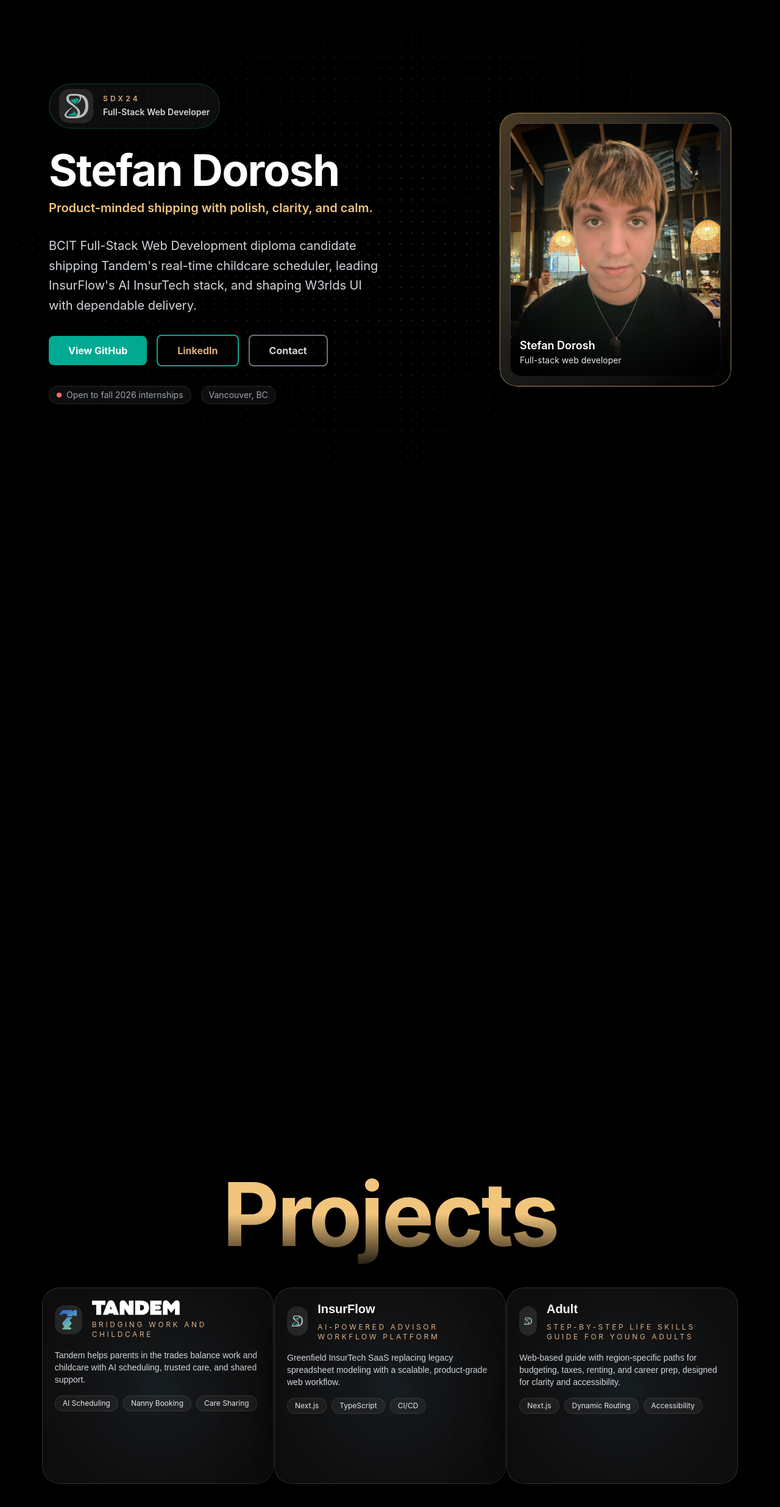
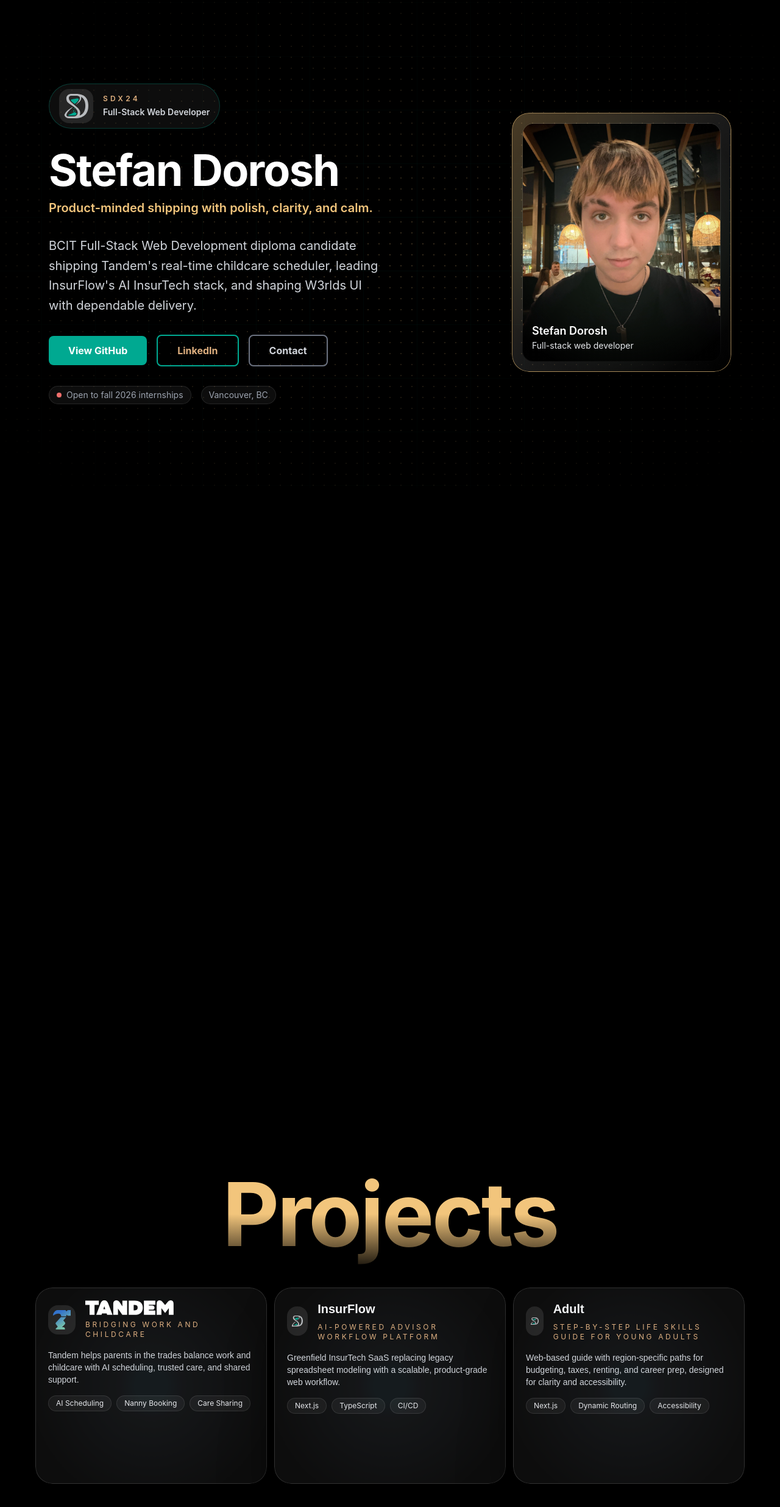
Before and after one commit to SDX24/SDX24, a Next.js app in the folder apps/web/: page / in a window 1280 px wide. Shown: the top 2472 px of the page at 61% size. Built offline with nearby package versions, Linux system fonts and the light colour scheme.

Commit message:
fix(portfolio): tune hero landing and normalize project card sizing

```diff
--- a/apps/web/src/components/cards/hero-back-hover-card.tsx
+++ b/apps/web/src/components/cards/hero-back-hover-card.tsx
@@ -180,7 +180,7 @@ export const HeroBackHoverCard = ({
         }
       >
         <ProjectCardCompact
-          className="max-w-[380px]"
+          className="max-w-[360px]"
           title={title}
           slogan={slogan}
           description={description}
--- a/apps/web/src/components/cards/hero-photo-card.tsx
+++ b/apps/web/src/components/cards/hero-photo-card.tsx
@@ -107,6 +107,8 @@ const computeFlipAngle = (progress: number) => {
   return mapRange(progress, 0.85, 1, -140, -180);
 };
 
+const PINNED_LAND_OFFSET_Y = 163;
+
 const HeroPhotoCardInner = ({
   className,
   contentClassName,
@@ -151,9 +153,10 @@ const HeroPhotoCardInner = ({
     const anchorRect =
       leftAnchor instanceof HTMLElement ? leftAnchor.getBoundingClientRect() : null;
     const targetLeft = anchorRect ? anchorRect.left : rightMargin;
-    const targetTop = anchorRect
-      ? anchorRect.top + (anchorRect.height - rect.height) / 2
-      : (window.innerHeight - rect.height) / 2;
+    const targetTop =
+      (anchorRect
+        ? anchorRect.top + (anchorRect.height - rect.height) / 2
+        : (window.innerHeight - rect.height) / 2) - 160;
 
     travelRef.current = {
       x: Math.round(targetLeft - rect.left),
@@ -284,7 +287,7 @@ const HeroPhotoCardInner = ({
     }
 
     setReleasedPosition({
-      top: Math.round(window.scrollY + targetPosition.top),
+      top: Math.round(window.scrollY + targetPosition.top + PINNED_LAND_OFFSET_Y),
       left: targetPosition.left,
       width: targetPosition.width,
     });
@@ -312,7 +315,9 @@ const HeroPhotoCardInner = ({
       style={{
         position: shouldPin ? "fixed" : shouldAnchorToDocument ? "absolute" : undefined,
         top: shouldPin
-          ? targetPosition?.top
+          ? targetPosition
+            ? targetPosition.top + PINNED_LAND_OFFSET_Y
+            : undefined
           : shouldAnchorToDocument
             ? releasedPosition?.top
             : undefined,
@@ -328,7 +333,7 @@ const HeroPhotoCardInner = ({
             : undefined,
       }}
       className={cn(
-        "w-full min-w-[300px] max-w-[380px] will-change-transform",
+        "w-full min-w-[280px] max-w-[360px] will-change-transform",
         disableMotion ? "pointer-events-none" : undefined,
         className
       )}
@@ -344,7 +349,7 @@ const HeroPhotoCardInner = ({
             style={{ backfaceVisibility: "hidden" }}
           >
             <MainTealCard
-              className="max-w-[380px]"
+              className="max-w-[360px]"
               contentClassName={contentClassName}
               interactive={!disableMotion}
             >
@@ -392,7 +397,7 @@ const HeroPhotoCardInner = ({
           </div>
           <div className="invisible">
             <ProjectCardCompact
-              className="max-w-[380px]"
+              className="max-w-[360px]"
               title={project.title}
               slogan={project.slogan}
               description={project.description}
--- a/apps/web/src/components/cards/projects-scroll-section.tsx
+++ b/apps/web/src/components/cards/projects-scroll-section.tsx
@@ -16,6 +16,9 @@ type ProjectsScrollSectionProps = {
 };
 
 export const ProjectsScrollSection = ({ project }: ProjectsScrollSectionProps) => {
+  const projectsCardClassName = "w-[380px]";
+  const projectsCardContentClassName = "h-[320px]";
+
   const insurFlowProject: ProjectData = {
     title: "InsurFlow",
     slogan: "AI-powered advisor workflow platform",
@@ -44,9 +47,10 @@ export const ProjectsScrollSection = ({ project }: ProjectsScrollSectionProps) =
           Projects
         </span>
       </h2>
-      <div className="grid justify-items-center gap-6 md:grid-cols-2 xl:grid-cols-3">
+      <div className="grid justify-items-center gap-14 md:grid-cols-2 xl:grid-cols-3">
         <ProjectCardCompact
-          className="w-[380px]"
+          className={projectsCardClassName}
+          contentClassName={projectsCardContentClassName}
           title={project.title}
           slogan={project.slogan}
           description={project.description}
@@ -56,7 +60,8 @@ export const ProjectsScrollSection = ({ project }: ProjectsScrollSectionProps) =
           interactive={false}
         />
         <ProjectCardCompact
-          className="w-[380px]"
+          className={projectsCardClassName}
+          contentClassName={projectsCardContentClassName}
           title={insurFlowProject.title}
           slogan={insurFlowProject.slogan}
           description={insurFlowProject.description}
@@ -65,7 +70,8 @@ export const ProjectsScrollSection = ({ project }: ProjectsScrollSectionProps) =
           interactive={false}
         />
         <ProjectCardCompact
-          className="w-[380px]"
+          className={projectsCardClassName}
+          contentClassName={projectsCardContentClassName}
           title={adultProject.title}
           slogan={adultProject.slogan}
           description={adultProject.description}
--- a/apps/web/src/components/ui/project-card-compact.tsx
+++ b/apps/web/src/components/ui/project-card-compact.tsx
@@ -14,6 +14,7 @@ type ProjectCardCompactProps = {
   logoSrc: string;
   wordmarkSrc?: string;
   className?: string;
+  contentClassName?: string;
   interactive?: boolean;
 };
 
@@ -25,12 +26,13 @@ export const ProjectCardCompact = ({
   logoSrc,
   wordmarkSrc,
   className,
+  contentClassName,
   interactive = false,
 }: ProjectCardCompactProps) => (
   <CometCard
     className={cn("w-full", className)}
     surfaceClassName="border-white/15 bg-white/5"
-    contentClassName="space-y-4 p-5 min-h-[320px]"
+    contentClassName={cn("space-y-4 p-5 min-h-[320px]", contentClassName)}
     glareOpacity={0.2}
     glareClassName="mix-blend-screen"
     glareColor="rgba(104, 213, 255, 0.35)"
```
